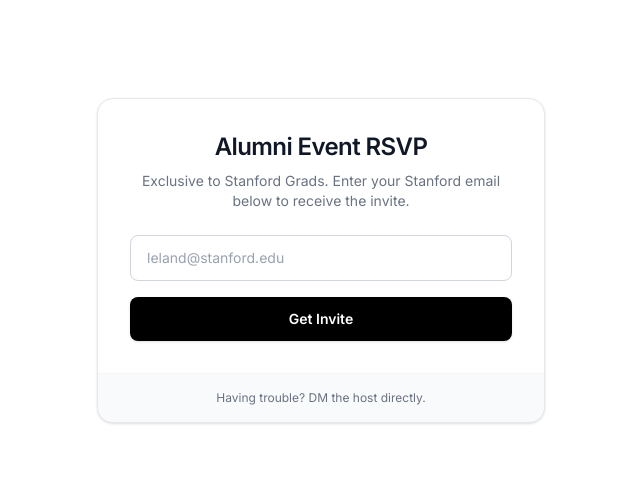
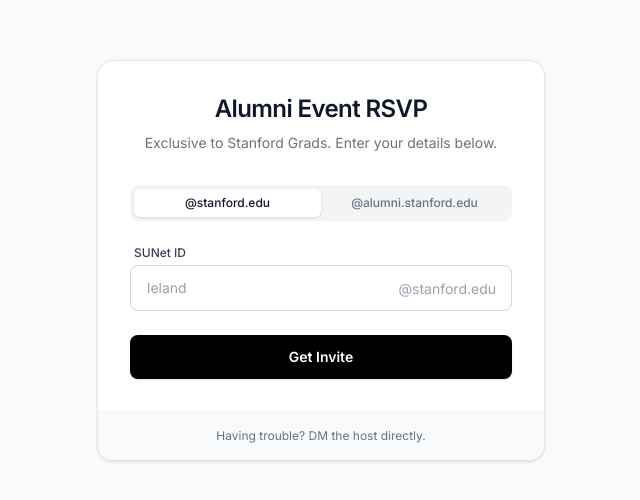
Before and after one commit to allenwang0/invites, a Next.js app: page / in a window 1280 px wide. Shown: the part 140-640 px from the top of the page, without its empty margins (319-959 px from the left). Built offline with nearby package versions, Linux system fonts and the light colour scheme.

Commit message:
Add toggle:

```diff
--- a/app/page.tsx
+++ b/app/page.tsx
@@ -2,8 +2,11 @@
 
 import { useState, useEffect } from 'react';
 
+type Domain = '@stanford.edu' | '@alumni.stanford.edu';
+
 export default function Home() {
-  const [email, setEmail] = useState('');
+  const [sunetId, setSunetId] = useState('');
+  const [domain, setDomain] = useState<Domain>('@stanford.edu');
   const [status, setStatus] = useState<'idle' | 'loading' | 'success' | 'error'>('idle');
   const [message, setMessage] = useState('');
   const [hasSubmitted, setHasSubmitted] = useState(false);
@@ -21,12 +24,17 @@
   const handleSubmit = async (e: React.FormEvent) => {
     e.preventDefault();
 
-    // Frontend Validation: Checks for any "stanford.edu" domain
-    if (!email.toLowerCase().endsWith('stanford.edu')) {
+    // 1. Clean the input (remove spaces or accidentally typed @ domains)
+    const cleanId = sunetId.split('@')[0].trim();
+
+    if (!cleanId) {
       setStatus('error');
-      setMessage('Please enter a valid @stanford.edu or @alumni.stanford.edu address.');
+      setMessage('Please enter your SUNet ID.');
       return;
     }
+
+    // 2. Construct the full email
+    const fullEmail = `${cleanId}${domain}`;
 
     setStatus('loading');
     setMessage('');
@@ -35,7 +43,7 @@
       const response = await fetch('/api/verify', {
         method: 'POST',
         headers: { 'Content-Type': 'application/json' },
-        body: JSON.stringify({ email }),
+        body: JSON.stringify({ email: fullEmail }),
       });
 
       const data = await response.json();
@@ -47,8 +55,8 @@
       // Success
       setStatus('success');
       setMessage('Success! The Partiful link has been sent to your inbox.');
-      setEmail('');
-      localStorage.setItem('inviteSent', 'true'); // Prevent double submission
+      setSunetId('');
+      localStorage.setItem('inviteSent', 'true');
       setHasSubmitted(true);
 
     } catch (error: any) {
@@ -62,34 +70,69 @@
     setHasSubmitted(false);
     setStatus('idle');
     setMessage('');
+    setSunetId('');
   };
 
   return (
-    <main className="flex min-h-screen flex-col items-center justify-center p-4">
+    <main className="flex min-h-screen flex-col items-center justify-center p-4 bg-gray-50">
       <div className="w-full max-w-md bg-white rounded-2xl shadow-sm border border-gray-200 overflow-hidden">
         <div className="p-8">
-          <div className="mb-6 text-center">
+          <div className="mb-8 text-center">
             <h1 className="text-2xl font-semibold tracking-tight text-gray-900">
               Alumni Event RSVP
             </h1>
             <p className="mt-2 text-sm text-gray-500">
-              Exclusive to Stanford Grads. Enter your Stanford email below to receive the invite.
+              Exclusive to Stanford Grads. Enter your details below.
             </p>
           </div>
 
           {!hasSubmitted ? (
-            <form onSubmit={handleSubmit} className="space-y-4">
+            <form onSubmit={handleSubmit} className="space-y-6">
+
+              {/* Domain Toggle (Segmented Control) */}
+              <div className="bg-gray-100 p-1 rounded-lg flex relative">
+                <button
+                  type="button"
+                  onClick={() => setDomain('@stanford.edu')}
+                  className={`flex-1 py-1.5 text-xs font-medium rounded-md transition-all duration-200 text-center ${
+                    domain === '@stanford.edu'
+                      ? 'bg-white text-gray-900 shadow-sm'
+                      : 'text-gray-500 hover:text-gray-900'
+                  }`}
+                >
+                  @stanford.edu
+                </button>
+                <button
+                  type="button"
+                  onClick={() => setDomain('@alumni.stanford.edu')}
+                  className={`flex-1 py-1.5 text-xs font-medium rounded-md transition-all duration-200 text-center ${
+                    domain === '@alumni.stanford.edu'
+                      ? 'bg-white text-gray-900 shadow-sm'
+                      : 'text-gray-500 hover:text-gray-900'
+                  }`}
+                >
+                  @alumni.stanford.edu
+                </button>
+              </div>
+
+              {/* SUNet ID Input */}
               <div>
-                <label htmlFor="email" className="sr-only">Email Address</label>
+                <label htmlFor="sunetId" className="block text-xs font-medium text-gray-700 mb-1 ml-1">
+                  SUNet ID
+                </label>
+                <div className="relative">
                   <input
-                  type="email"
-                  id="email"
-                  value={email}
+                    type="text"
+                    id="sunetId"
+                    value={sunetId}
                     onChange={(e) => {
-                    setEmail(e.target.value);
+                      setSunetId(e.target.value);
                       if (status === 'error') setStatus('idle');
                     }}
-                  placeholder="leland@stanford.edu"
+                    placeholder="leland"
+                    autoComplete="off"
+                    autoCorrect="off"
+                    autoCapitalize="off"
                     className={`block w-full rounded-lg border px-4 py-3 text-gray-900 placeholder:text-gray-400 outline-none transition sm:text-sm ${
                       status === 'error'
                         ? 'border-red-300 focus:border-red-500 focus:ring-1 focus:ring-red-500'
@@ -97,6 +140,11 @@
                     }`}
                     required
                   />
+                  {/* Visual suffix to show the user what the full email looks like */}
+                  <span className="absolute right-4 top-3.5 text-gray-400 text-sm pointer-events-none select-none">
+                    {domain}
+                  </span>
+                </div>
               </div>
 
               <button
```
Lines whose indentation alone changed are shown as unchanged.
